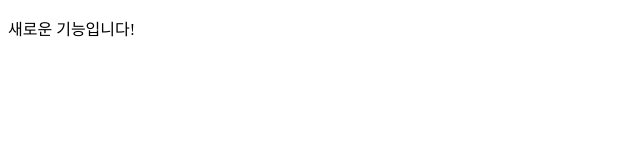
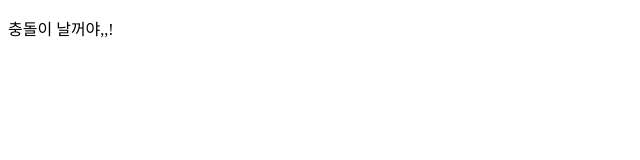
Before and after one commit to garamv20/GitInitTest, a plain HTML site: page index.html in a window 1280 px wide. Shown: the full height of the page, 0-640 px from the left. Drawn offline with Linux system fonts and the light colour scheme.

Commit message:
새 기능에 대해 새 커밋

```diff
--- a/index.html
+++ b/index.html
@@ -3,9 +3,9 @@
 <head>
   <meta charset="UTF-8">
   <meta name="viewport" content="width=device-width, initial-scale=1.0">
-  <title>메인은 그대로 진행!</title>
+  <title>이건 새로운 기능!</title>
 </head>
 <body>
-  <p>새로운 기능입니다!</p>
+  <p>충돌이 날꺼야,,!</p>
 </body>
 </html>
```
